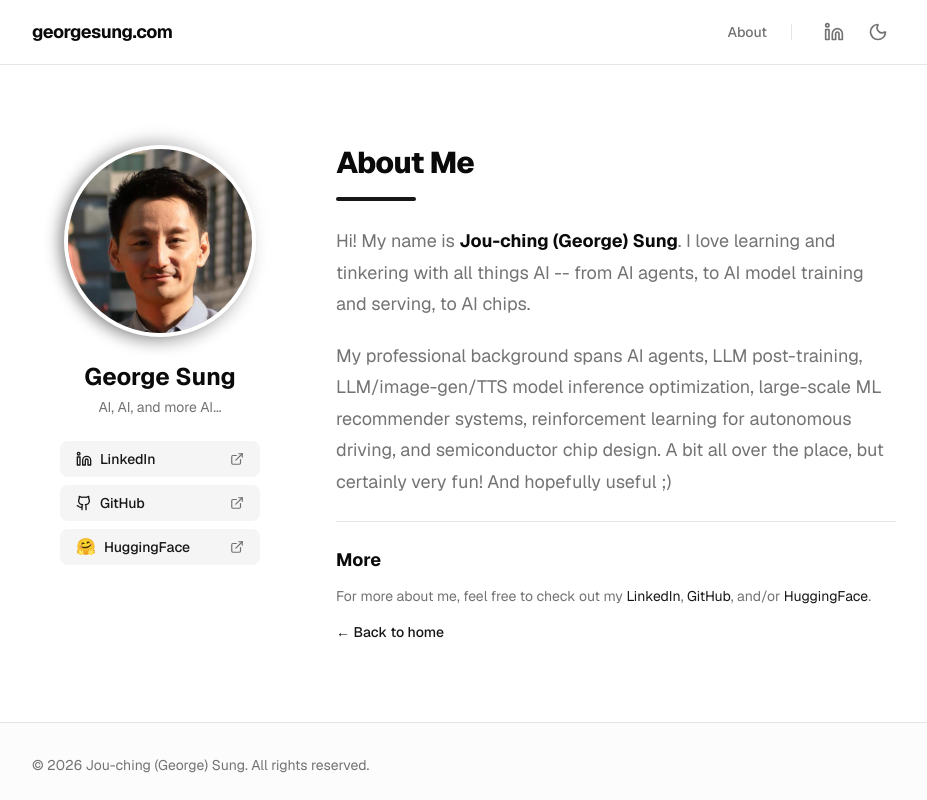
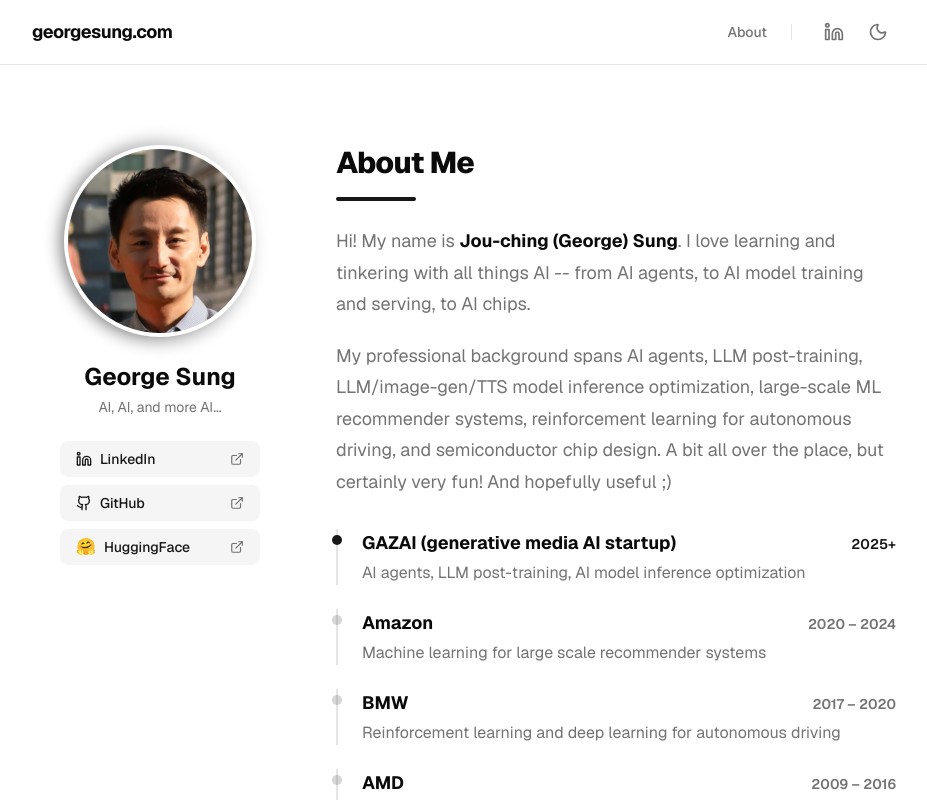
Before and after one commit to georgesung/georgesung.github.io, a Next.js app: page /about in a window 1280 px wide. Shown: the top 800 px of the page, without its empty margins (176-1103 px from the left). Built offline with nearby package versions, Linux system fonts and the light colour scheme.

Commit message:
Add professional history timeline to about me page

```diff
--- a/src/app/about/page.tsx
+++ b/src/app/about/page.tsx
@@ -80,6 +80,53 @@ export default function AboutPage() {
             </p>
           </div>
 
+          {/* Professional Experience Timeline */}
+          <div className="space-y-6 pt-2">
+            <div className="relative pl-6 border-l-2 border-border">
+              <div className="absolute -left-[6px] top-1.5 w-2.5 h-2.5 rounded-full bg-primary" />
+              <div className="flex flex-col sm:flex-row sm:items-baseline sm:justify-between gap-1 mb-1">
+                <h4 className="text-lg font-bold text-foreground">GAZAI (generative media AI startup)</h4>
+                <span className="text-sm font-semibold text-primary">2025+</span>
+              </div>
+              <p className="text-base text-muted-foreground">
+                AI agents, LLM post-training, AI model inference optimization
+              </p>
+            </div>
+
+            <div className="relative pl-6 border-l-2 border-border">
+              <div className="absolute -left-[6px] top-1.5 w-2.5 h-2.5 rounded-full bg-muted-foreground/30" />
+              <div className="flex flex-col sm:flex-row sm:items-baseline sm:justify-between gap-1 mb-1">
+                <h4 className="text-lg font-bold text-foreground">Amazon</h4>
+                <span className="text-sm font-semibold text-muted-foreground">2020 – 2024</span>
+              </div>
+              <p className="text-base text-muted-foreground">
+                Machine learning for large scale recommender systems
+              </p>
+            </div>
+
+            <div className="relative pl-6 border-l-2 border-border">
+              <div className="absolute -left-[6px] top-1.5 w-2.5 h-2.5 rounded-full bg-muted-foreground/30" />
+              <div className="flex flex-col sm:flex-row sm:items-baseline sm:justify-between gap-1 mb-1">
+                <h4 className="text-lg font-bold text-foreground">BMW</h4>
+                <span className="text-sm font-semibold text-muted-foreground">2017 – 2020</span>
+              </div>
+              <p className="text-base text-muted-foreground">
+                Reinforcement learning and deep learning for autonomous driving
+              </p>
+            </div>
+
+            <div className="relative pl-6 border-l-2 border-border">
+              <div className="absolute -left-[6px] top-1.5 w-2.5 h-2.5 rounded-full bg-muted-foreground/30" />
+              <div className="flex flex-col sm:flex-row sm:items-baseline sm:justify-between gap-1 mb-1">
+                <h4 className="text-lg font-bold text-foreground">AMD</h4>
+                <span className="text-sm font-semibold text-muted-foreground">2009 – 2016</span>
+              </div>
+              <p className="text-base text-muted-foreground">
+                Semiconductor chip design
+              </p>
+            </div>
+          </div>
+
           <div className="border-t pt-6 border-border">
             <h3 className="text-lg font-bold text-foreground mb-3">More</h3>
             <p className="text-sm text-muted-foreground mb-4">
```
